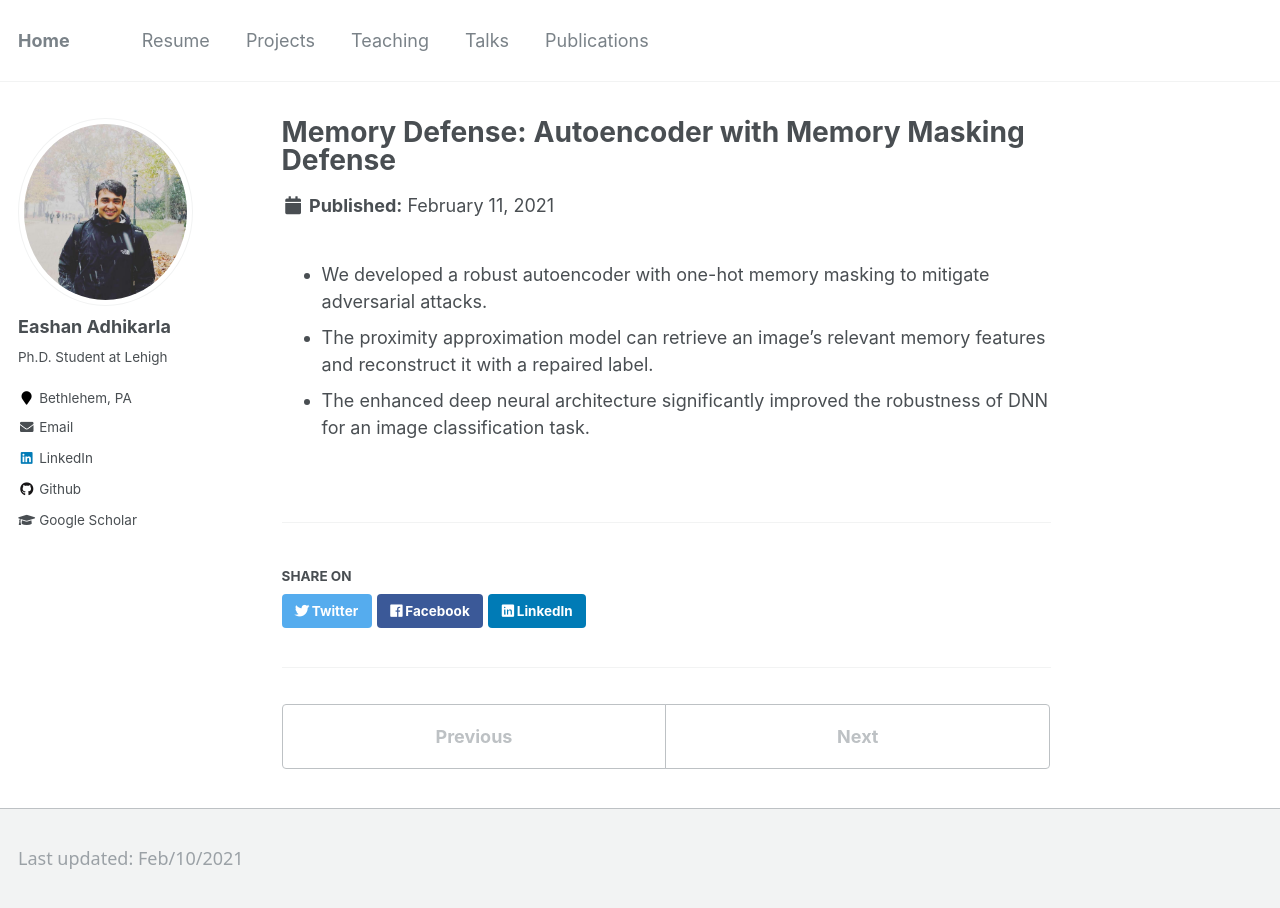
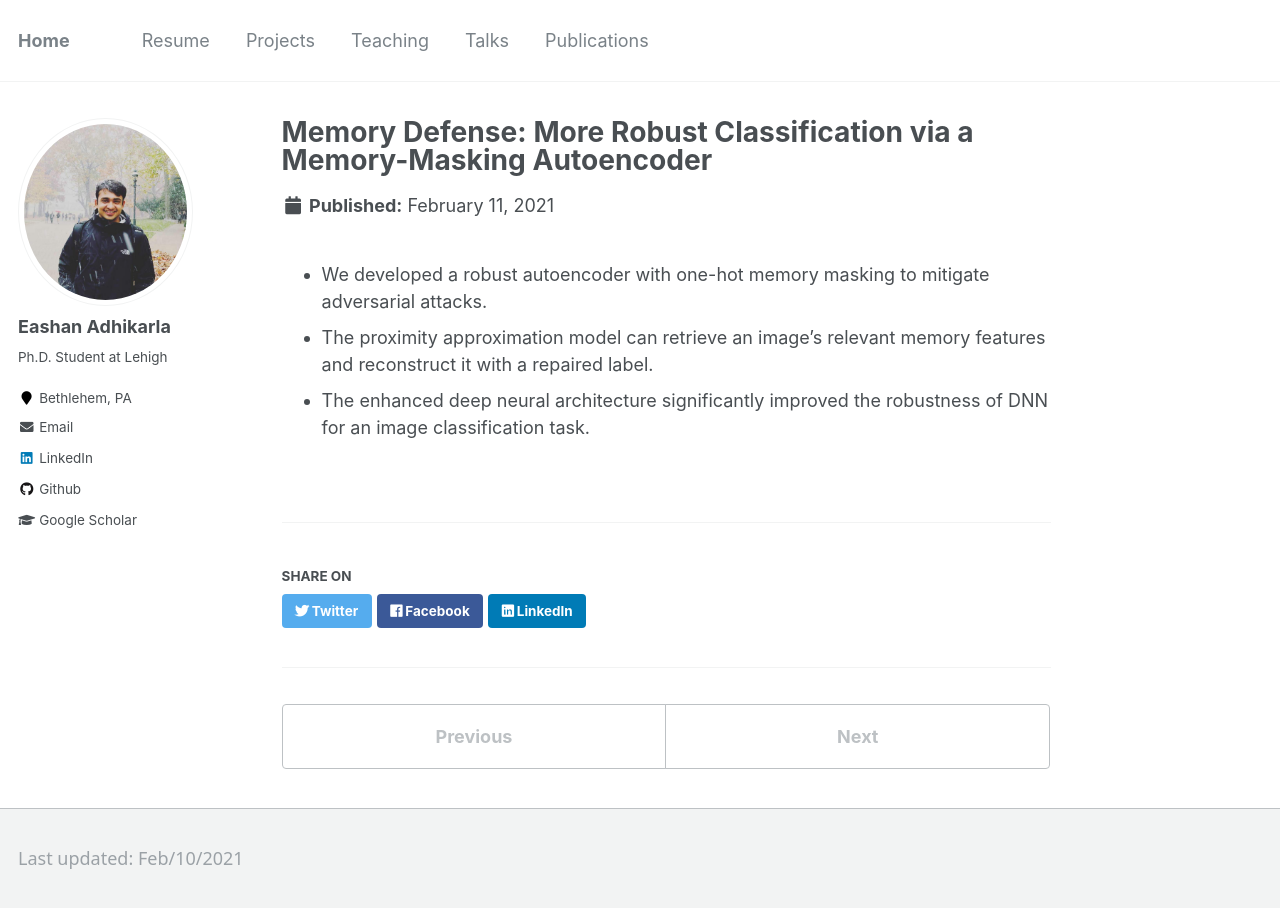
Before and after one commit to eashanadhikarla/eashanadhikarla.github.io, a Jekyll site: the page built from _projects/project_4_cv.md, in a window 1280 px wide and 931 px high. Shown: the top 908 px of the window. Built offline with Jekyll 4.4.1, drawn with Linux system fonts in a browser that asks for light colours.

Commit message:
project updated

```diff
--- a/_projects/project_4_cv.md
+++ b/_projects/project_4_cv.md
@@ -1,5 +1,5 @@
 ---
-title: "Memory Defense: Autoencoder with Memory Masking Defense"
+title: "Memory Defense: More Robust Classification via a Memory-Masking Autoencoder"
 collection: projects
 permalink: /projects/project_4_cv
 github: "https://github.com/eashanadhikarla/memory_masking"
```
Also changed, not shown: _projects/project_4.md (+1 -1 lines).
